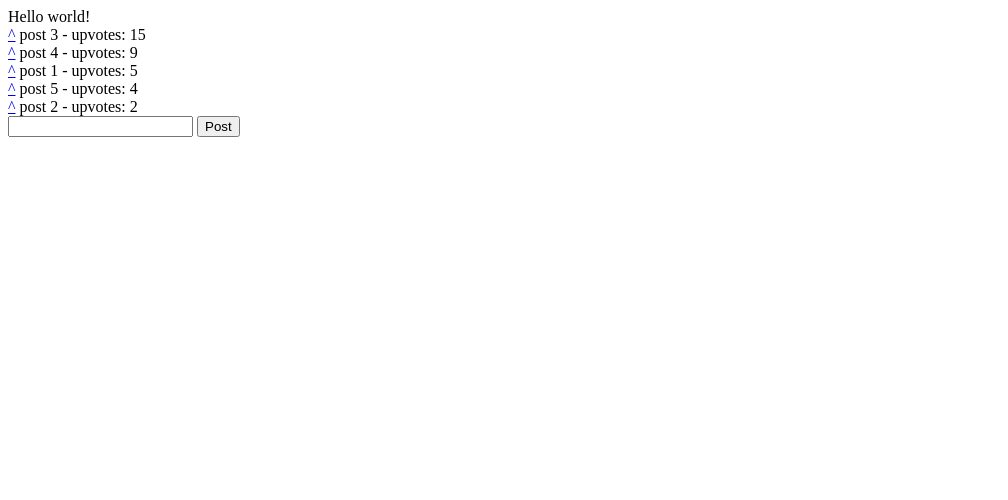
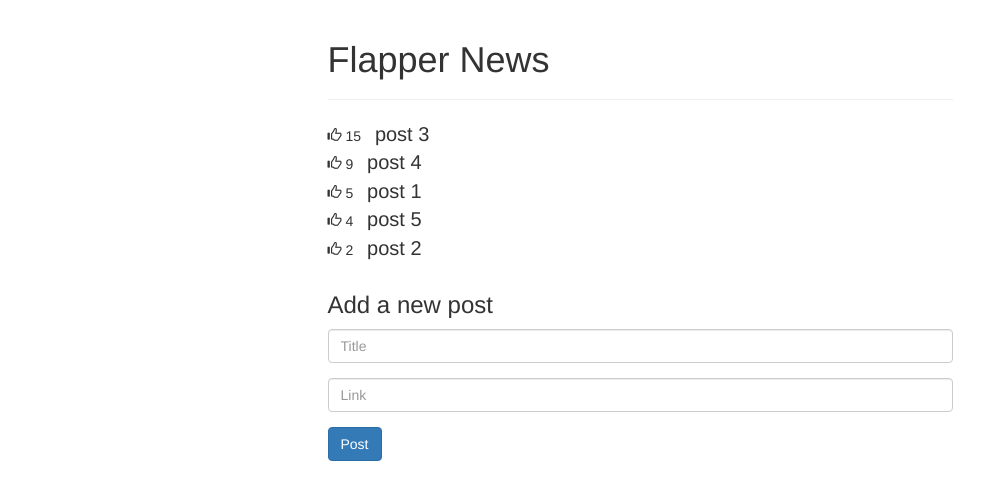
Before and after one commit to rijumone/mean, a plain HTML site: page thinkster/index.html in a window 1280 px wide. Shown: the whole page, without its empty margins (0-1008 px from the left). Drawn offline with nearby package versions, Linux system fonts and the light colour scheme.

Commit message:
service?

```diff
--- a/thinkster/app.js
+++ b/thinkster/app.js
@@ -24,8 +24,21 @@ app.controller('MainCtrl', [
             if (!$scope.title || $scope.title === '') {
                 return;
             }
-            $scope.posts.push({title: $scope.title, upvotes: 0});
+            $scope.posts.push({
+                title: $scope.title,
+                link: $scope.link,
+                upvotes: 0
+            });
             $scope.title = '';
+            $scope.link = '';
+        };
+
+        $scope.incrementUpvotes = function (post) {
+            post.upvotes += 1;
         };
 
     }]);
+
+app.factory('posts', [function () {
+        // service body
+    }]);
--- a/thinkster/index.html
+++ b/thinkster/index.html
@@ -1,23 +1,54 @@
 <html>
     <head>
-        <title>My Angular App!</title>
+        <title>Flapper News</title>
+        <link href="assets/css/bootstrap.min.css" rel="stylesheet">
+
         <script src="assets/js/angular.min.js"></script>
         <script src="app.js"></script>
+        <style> .glyphicon-thumbs-up { cursor:pointer } </style>
     </head>
     <body ng-app="flapperNews" ng-controller="MainCtrl">
-        <div>
-            {{test}}
+        <div class="row">
+            <div class="col-md-6 col-md-offset-3">
+
+                <div class="page-header">
+                    <h1>Flapper News</h1>
                 </div>
 
                 <div ng-repeat="post in posts| orderBy:'-upvotes'">
-            <a href="javascript:void(0);" ng-click="incrementUpvotes(post)">^</a>
-            {{post.title}} - upvotes: {{post.upvotes}}
+                    <span class="glyphicon glyphicon-thumbs-up"
+                          ng-click="incrementUpvotes(post)"></span>
+                    {{post.upvotes}}
+                    <span style="font-size:20px; margin-left:10px;">
+                        <a ng-show="post.link" href="{{post.link}}">
+                            {{post.title}}
+                        </a>
+                        <span ng-hide="post.link">
+                            {{post.title}}
+                        </span>
+                    </span>
                 </div>
 
-        <form ng-submit="addPost()">
-            <input type="text" ng-model="title"></input>
-            <button type="submit">Post</button>
+                <form ng-submit="addPost()"
+                      style="margin-top:30px;">
+                    <h3>Add a new post</h3>
+
+                    <div class="form-group">
+                        <input type="text"
+                               class="form-control"
+                               placeholder="Title"
+                               ng-model="title"></input>
+                    </div>
+                    <div class="form-group">
+                        <input type="text"
+                               class="form-control"
+                               placeholder="Link"
+                               ng-model="link"></input>
+                    </div>
+                    <button type="submit" class="btn btn-primary">Post</button>
                 </form>
 
+            </div>
+        </div>
     </body>
 </html>
```
Lines whose indentation alone changed are shown as unchanged.
